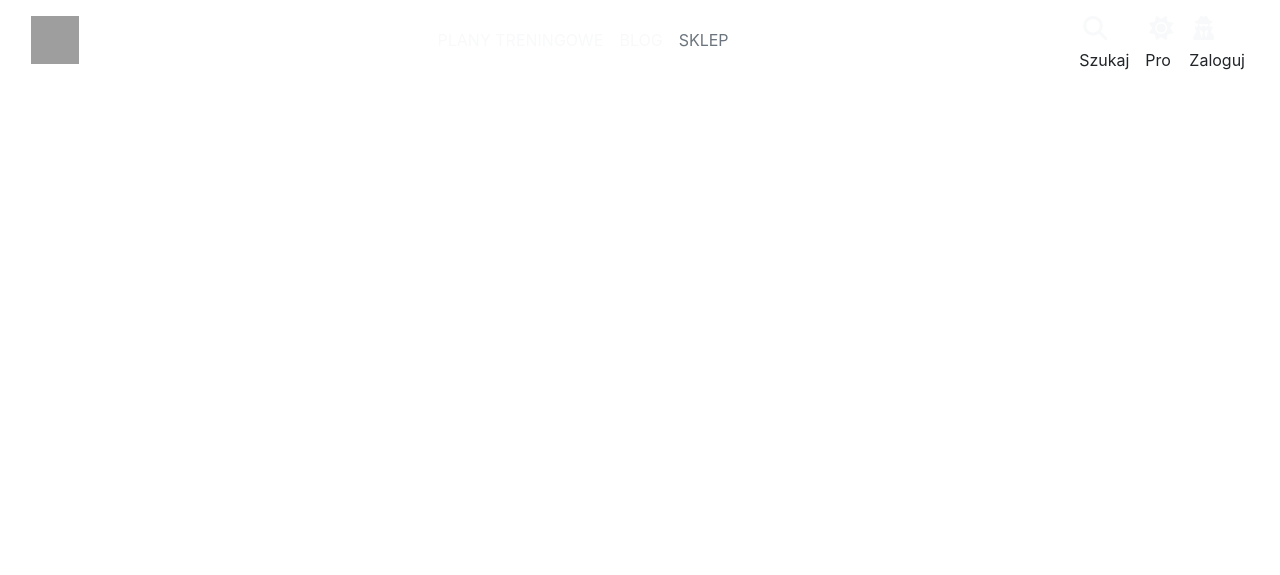
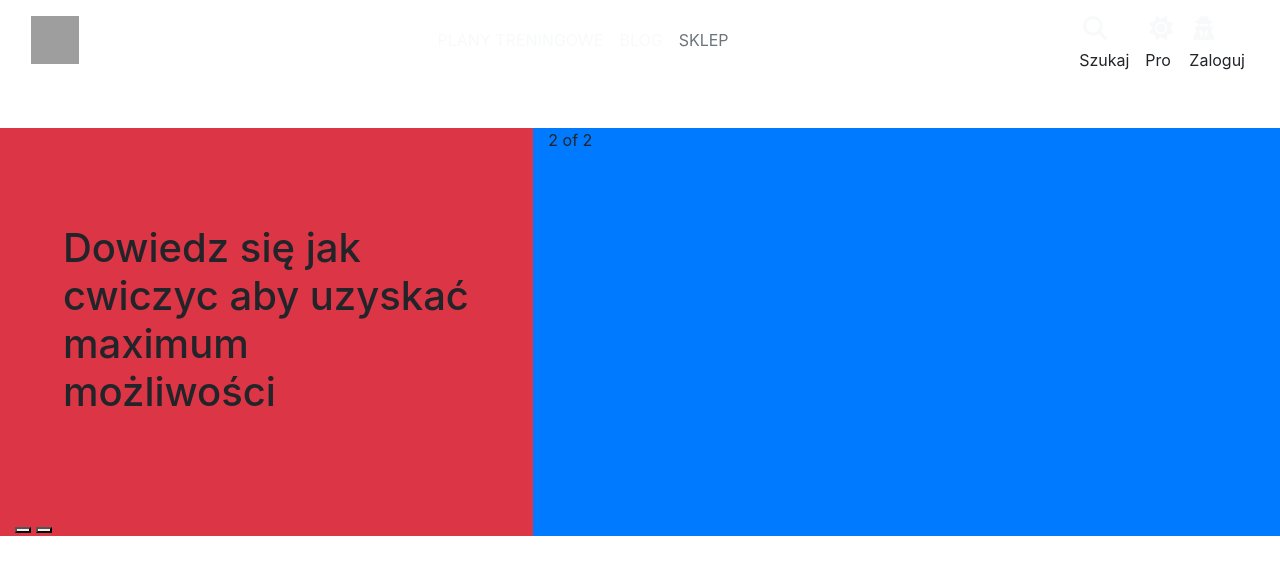
Before and after one commit to KarolGala/Roadtogoat, a Flask app: page / in a window 1280 px wide. Shown: the top 575 px of the page. Run offline with Flask 2, Linux system fonts and the light colour scheme; some libraries are stand-ins or nearby versions; grey boxes are pictures that could not be loaded.

Commit message:
adding new structure in head element

```diff
--- a/website/templates/base.html
+++ b/website/templates/base.html
@@ -6,38 +6,31 @@
   <meta charset="utf-8" />
   <meta name="viewport" content="width=device-width, initial-scale=1, shrink-to-fit=no" />
 
-    <!-- stylesheets -->
+  <!-- ## stylesheets ## -->
   <link rel="stylesheet" href="{{url_for('static', filename = 'css/base.css') }}" />
+  <!-- ## imports from viewing page ##-->
+  {% block link %} {% endblock %}
 
-    <!-- fonts -->
+  <!--## fonts ## -->
   <link rel="preconnect" href="https://fonts.googleapis.com" />
   <link rel="preconnect" href="https://fonts.gstatic.com" crossorigin />
   <link href="https://fonts.googleapis.com/css2?family=Orbitron&display=swap" rel="stylesheet" />
   <link rel="preconnect" href="https://fonts.googleapis.com">
   <link rel="preconnect" href="https://fonts.gstatic.com" crossorigin>
   <link href="https://fonts.googleapis.com/css2?family=Antonio&display=swap" rel="stylesheet">
+  <!--Banger font  -->
+  <link rel="preconnect" href="https://fonts.googleapis.com">
+  <link rel="preconnect" href="https://fonts.gstatic.com" crossorigin>
+  <link href="https://fonts.googleapis.com/css2?family=Bangers&display=swap" rel="stylesheet">
 
   <link rel="preconnect" href="https://fonts.googleapis.com" />
   <link rel="preconnect" href="https://fonts.gstatic.com" crossorigin />
   <link href="https://fonts.googleapis.com/css2?family=Monoton&display=swap" rel="stylesheet" />
-    <!-- Bootstrap CSS -->
+  <!--## Bootstrap CSS ##-->
   <link rel="stylesheet" href="https://cdnjs.cloudflare.com/ajax/libs/font-awesome/5.13.0/css/all.min.css" />
   <link rel="stylesheet" href="https://cdnjs.cloudflare.com/ajax/libs/font-awesome/4.7.0/css/font-awesome.min.css" />
   <link rel="stylesheet" href="https://cdn.jsdelivr.net/npm/bootstrap@4.3.1/dist/css/bootstrap.min.css"
     integrity="sha384-ggOyR0iXCbMQv3Xipma34MD+dH/1fQ784/j6cY/iJTQUOhcWr7x9JvoRxT2MZw1T" crossorigin="anonymous" />
-     <!-- font awsome icons kit -->
-     <script src="https://kit.fontawesome.com/7c6b4f672f.js" crossorigin="anonymous"></script>
-    <!--imports from viewing page  -->
-
-    <script src="{{url_for('static', filename='js/hover.js')}}"></script>
-    {% block link %} {% endblock %}
-    <title>{% block title %} {% endblock %}</title>
-</head>
-
-<body>
-
-    <!-- Optional JavaScript -->
-    <!-- jQuery first, then Popper.js, then Bootstrap JS -->
   <script src="https://code.jquery.com/jquery-3.3.1.slim.min.js"
     integrity="sha384-q8i/X+965DzO0rT7abK41JStQIAqVgRVzpbzo5smXKp4YfRvH+8abtTE1Pi6jizo"
     crossorigin="anonymous"></script>
@@ -47,13 +40,24 @@
   <script src="https://cdn.jsdelivr.net/npm/bootstrap@4.3.1/dist/js/bootstrap.min.js"
     integrity="sha384-JjSmVgyd0p3pXB1rRibZUAYoIIy6OrQ6VrjIEaFf/nJGzIxFDsf4x0xIM+B07jRM"
     crossorigin="anonymous"></script>
+  <!--## font awsome icons kit ##-->
+  <script src="https://kit.fontawesome.com/7c6b4f672f.js" crossorigin="anonymous"></script>
+  <script src="{{url_for('static', filename='js/hover.js')}}"></script>
+
+  <title>{% block title %} {% endblock %}</title>
+</head>
+
+<body>
+
+
+
 
 
   <nav class="navbar navbar-expand-lg ">
     <div class="d-flex justify-content-between container-fluid ">
       <div>
         <a class="navbar-brand" href="#">
-                  <img src="{{url_for('static', filename='icons/koza.png')}}"  width="48" height="48" alt="">
+          <img src="{{url_for('static', filename='icons/koza.png')}}" width="48" height="48" alt="">
         </a>
       </div>
       <div>
@@ -74,13 +78,13 @@
       </div>
       <div class="end-items">
         <ul class="navbar-nav list-group-horizontal">
-                  <li class="nav-item mx-1" >
+          <li class="nav-item mx-1">
             <a class="nav-link text-light " href="#">
-                      <i class="fa-solid fa-magnifying-glass fa-xl" ></i>
+              <i class="fa-solid fa-magnifying-glass fa-xl"></i>
             </a>
             <span class="name-tag px-1" id="nav-1"> Szukaj</span>
           </li>
-                  <li class="nav-item mx-1"   >
+          <li class="nav-item mx-1">
             <a class="nav-link text-light" href="#">
               <i class="fa-solid fa-sun fa-xl"></i>
             </a>
--- a/website/templates/index.html
+++ b/website/templates/index.html
@@ -5,16 +5,19 @@
 {% block title %} Road to Greatest Of All Time {% endblock %}
 {% block content %}
 
-<!-- <div class="container-fluid">
+<div class="container-fluid my-lg-5">
     <div class="row">
         <div class="col-sm-5 bg-danger">
-          1 of 2
+          <h1 class="p-5 my-5 home-content ">Dowiedz się jak cwiczyc aby uzyskać maximum możliwości</h1>
+          <p></p>
+          <button></button>
+          <button></button>
         </div>
         <div class="col-sm-7 bg-primary">
           2 of 2
         </div>
     </div>
-</div> -->
+</div>
 
 
 
```
Lines whose indentation alone changed are shown as unchanged.
